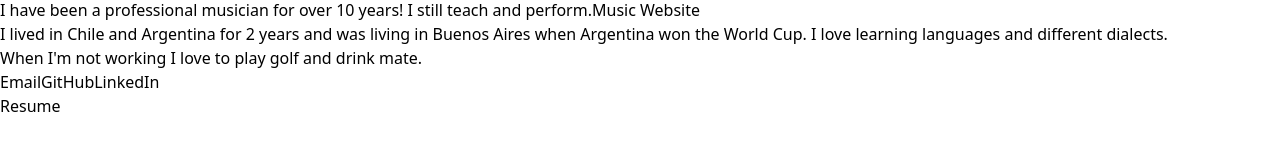
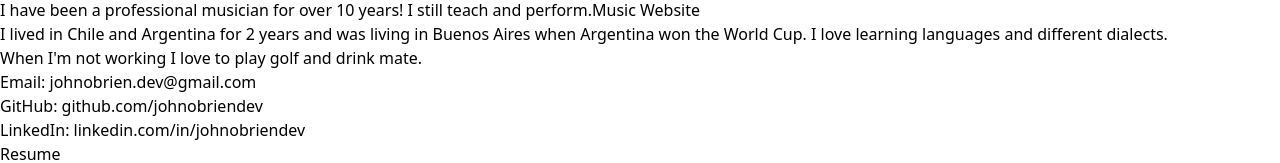
Before and after one commit to johnobriendev/devPortfolio, a React (Vite) app: page / in a window 1280 px wide. Shown: the part 742-905 px from the top of the page. Before the commit the page ends 860 px from the top, so only its background shows below. Built offline with nearby package versions, Linux system fonts and the light colour scheme.

Commit message:
fix: fix links in about me

```diff
--- a/src/components/Portfolio.jsx
+++ b/src/components/Portfolio.jsx
@@ -116,15 +116,43 @@ const Portfolio = () => {
               <p>{t.about.hobbies}</p>
 
               <div className="mt-8 flex flex-col gap-3">
-                <a href="#" className="text-sky-400 hover:text-sky-500">
-                  {t.contact.email}
-                </a>
-                <a href="#" className="text-sky-400 hover:text-sky-500">
-                  {t.contact.github}
-                </a>
-                <a href="#" className="text-sky-400 hover:text-sky-500">
-                  {t.contact.linkedin}
-                </a>
+                <p className="flex items-baseline">
+                  <span>{t.contact.email.label}: </span>
+                  <motion.a
+                    href={t.contact.email.url}
+                    className="text-sky-400 hover:text-sky-500 transition-colors ml-2"
+                    whileHover={{ x: 10 }}
+                    rel="noopener noreferrer"
+                  >
+                    {t.contact.email.value}
+                  </motion.a>
+                </p>
+
+                <p className="flex items-baseline">
+                  <span>{t.contact.github.label}: </span>
+                  <motion.a
+                    href={t.contact.github.url}
+                    className="text-sky-400 hover:text-sky-500 transition-colors ml-2"
+                    whileHover={{ x: 10 }}
+                    target="_blank"
+                    rel="noopener noreferrer"
+                  >
+                    {t.contact.github.value}
+                  </motion.a>
+                </p>
+
+                <p className="flex items-baseline">
+                  <span>{t.contact.linkedin.label}: </span>
+                  <motion.a
+                    href={t.contact.linkedin.url}
+                    className="text-sky-400 hover:text-sky-500 transition-colors ml-2"
+                    whileHover={{ x: 10 }}
+                    target="_blank"
+                    rel="noopener noreferrer"
+                  >
+                    {t.contact.linkedin.value}
+                  </motion.a>
+                </p>
                 <div className="mt-2">
                   <OpenResumeButton />
                 </div>
--- a/src/translations/en.js
+++ b/src/translations/en.js
@@ -24,9 +24,21 @@ export const en = {
     musicWebsite: "Music Website"
   },
   contact: {
-    email: "Email",
-    github: "GitHub",
-    linkedin: "LinkedIn",
+    email: {
+      label: "Email",
+      value: "johnobrien.dev@gmail.com",
+      url: "mailto:johnobrien.dev@gmail.com"  // Replace with your email
+    },
+    github: {
+      label: "GitHub",
+      value: "github.com/johnobriendev",
+      url: "https://github.com/johnobriendev"  // Replace with your GitHub URL
+    },
+    linkedin: {
+      label: "LinkedIn",
+      value: "linkedin.com/in/johnobriendev",
+      url: "https://linkedin.com/in/johnobriendev"  // Replace with your LinkedIn URL
+    },
     resume: "Resume"
   }
 };
--- a/src/translations/es.js
+++ b/src/translations/es.js
@@ -25,9 +25,21 @@ export const es = {
     musicWebsite: "Sitio Web de Música"
   },
   contact: {
-    email: "Correo",
-    github: "GitHub",
-    linkedin: "LinkedIn",
+    email: {
+      label: "Correo",
+      value: "johnobrien.dev@gmail.com",
+      url: "mailto:johnobrien.dev@gmail.com"  // Replace with your email
+    },
+    github: {
+      label: "GitHub",
+      value: "github.com/johnobriendev",
+      url: "https://github.com/johnobriendev"  // Replace with your GitHub URL
+    },
+    linkedin: {
+      label: "LinkedIn",
+      value: "linkedin.com/in/johnobriendev",
+      url: "https://linkedin.com/in/johnobriendev"  // Replace with your LinkedIn URL
+    },
     resume: "Currículum"
   }
 };
```
